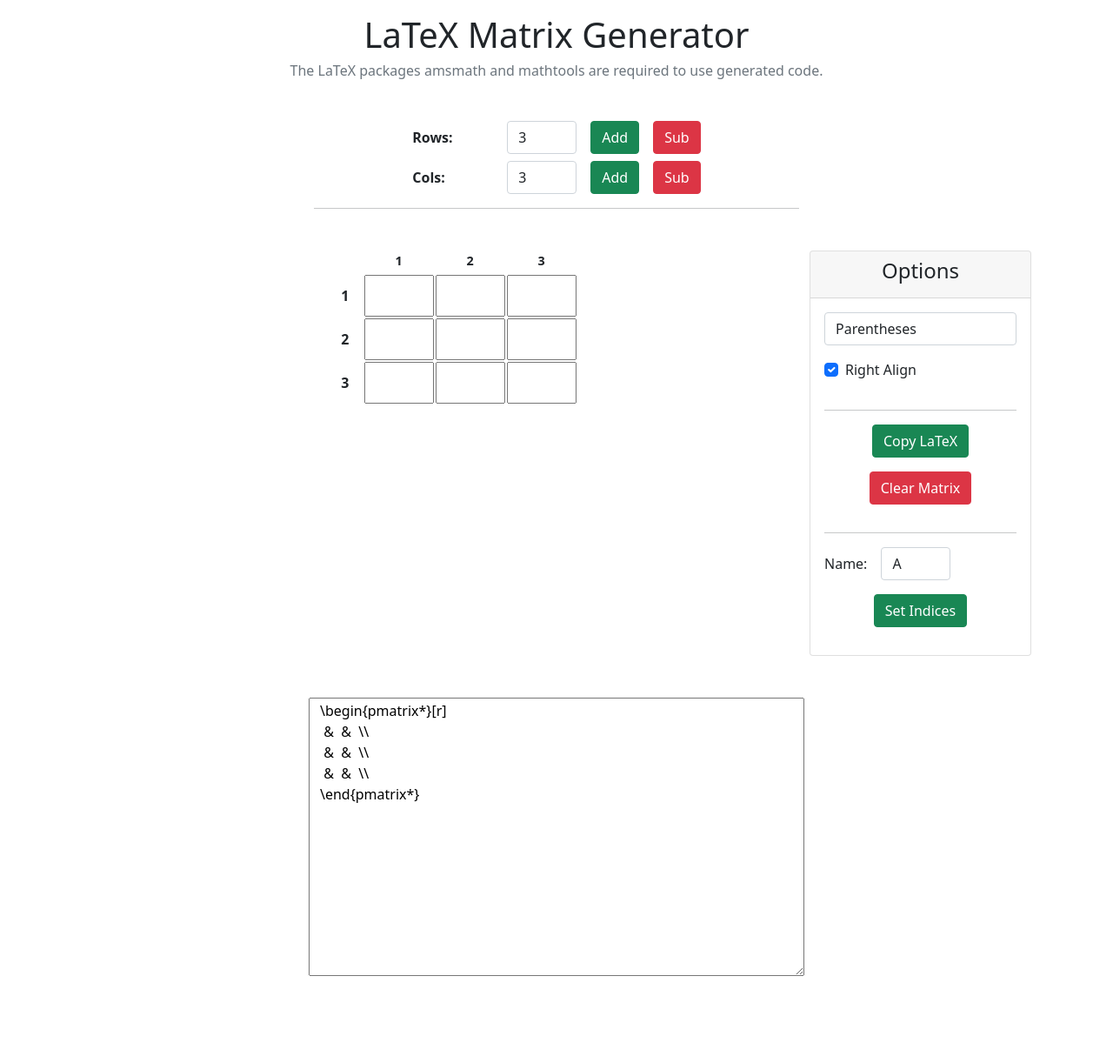
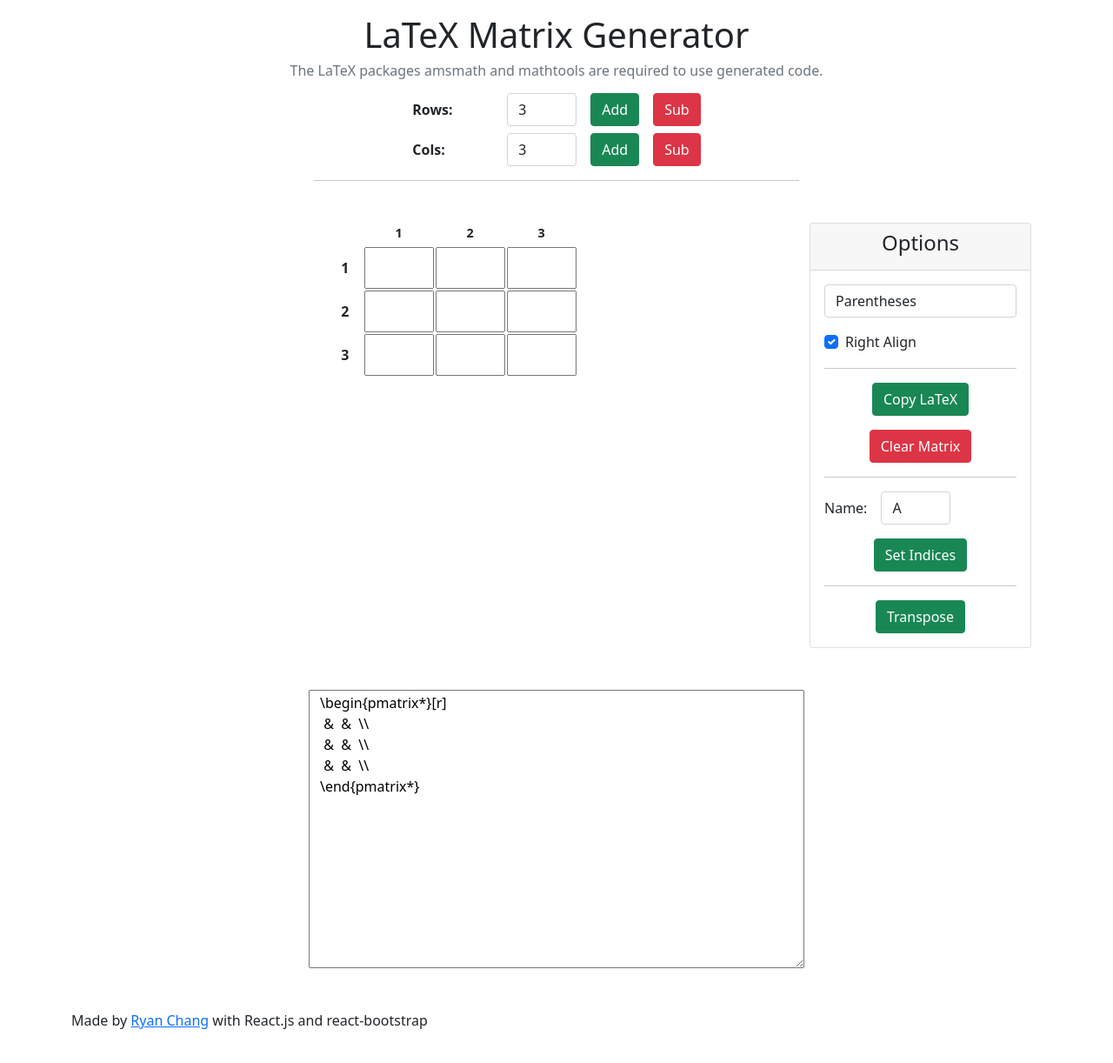
Before and after one commit to rcya1/latex-matrix-generator, a React (Create React App) app: page / in a window 1280 px wide. Shown: the top 1222 px of the page at 87% size. Before the commit the page ends 1170 px from the top, so only its background shows below. Built offline with nearby package versions, Linux system fonts and the light colour scheme.

Commit message:
Add Transpose Button

```diff
--- a/src/App.js
+++ b/src/App.js
@@ -156,7 +156,7 @@ function App() {
         <Container className="mb-5">
             <h1 className="text-center mt-3">LaTeX Matrix Generator</h1>
             <h6 className="text-center mx-auto text-secondary">The LaTeX packages amsmath and mathtools are required to use generated code.</h6>
-            <div className="w-50 mx-auto mt-5">
+            <div className="w-50 mx-auto mt-3">
                 <NumberSelector
                     name="Rows"
                     value={numRows}
@@ -212,7 +212,7 @@ function App() {
                                 <option value="ddeterminant">DDeterminant</option>
                                 <option value="none">None</option>
                             </Form.Control>
-                            <Form.Group className="mb-3" controlId="formBasicCheckbox">
+                            <Form.Group className="" controlId="formBasicCheckbox">
                                 <Form.Check type="checkbox" label="Right Align" checked={rightAlign} onClick={(e) => {
                                     setRightAlign(e.target.checked);
                                 }}/>
@@ -223,7 +223,7 @@ function App() {
                             }}>
                                 Copy LaTeX
                             </Button>{' '}
-                            <Button className="mb-3 mx-auto" style={{maxWidth: "max(8em, 50%)"}} variant="danger" block={false} onClick = {() => {
+                            <Button className="mx-auto" style={{maxWidth: "max(8em, 50%)"}} variant="danger" block={false} onClick = {() => {
                                 let dataCopy = [];
                                 for(let r = 0; r < numRows; r++) {
                                     dataCopy.push(new Array(numCols).fill(''));
@@ -237,7 +237,7 @@ function App() {
                                     setMatrixName(e.target.value)
                                 }} style={{maxWidth: "5em"}}/>
                             </Form>
-                            <Button className="mb-3 mx-auto" style={{maxWidth: "max(8em, 50%)"}} variant="success" block={false}  onClick = {() => {
+                            <Button className="mx-auto" style={{maxWidth: "max(8em, 50%)"}} variant="success" block={false}  onClick = {() => {
                                 let dataCopy = [];
                                 for (var i = 0; i < matrixData.length; i++) {
                                     dataCopy[i] = matrixData[i].slice();
@@ -250,7 +250,22 @@ function App() {
                                 }
 
                                 setMatrixData(dataCopy);
-                            }}>Set Indices</Button>{' '}
+                            }}>Set Indices</Button>
+                            <hr/>
+                            <Button className="mx-auto" style={{maxWidth: "max(8em, 50%)"}} variant="success" block={false}  onClick = {() => {
+                                let dataCopy = [];
+                                for (var i = 0; i < matrixData[0].length; i++) {
+                                    dataCopy.push([]);
+                                    for(var j = 0; j < matrixData.length; j++) {
+                                        dataCopy[i].push(matrixData[j][i]);
+                                    }
+                                }
+
+                                let temp = numRows;
+                                setNumRows(numCols);
+                                setNumCols(temp);
+                                setMatrixData(dataCopy);
+                            }}>Transpose</Button>
                         </Card.Body>
                     </Card>
                 </Col>
@@ -259,6 +274,9 @@ function App() {
                 <textarea readOnly className="d-block w-50 mx-auto" value={latexCode}
                     style={{height: "20em"}}/>
             </Row>
+            <Row className="mt-5">
+                <p>Made by <a href="https://github.com/Ryan10145/">Ryan Chang</a> with React.js and react-bootstrap</p>
+            </Row>
         </Container>
     );
 }
```
Also changed, not shown: 1 other file (tests, documents, lock files or other folders).
